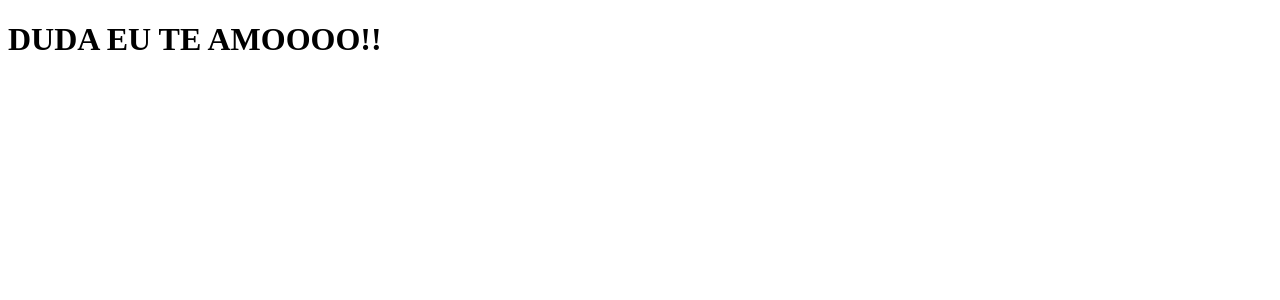
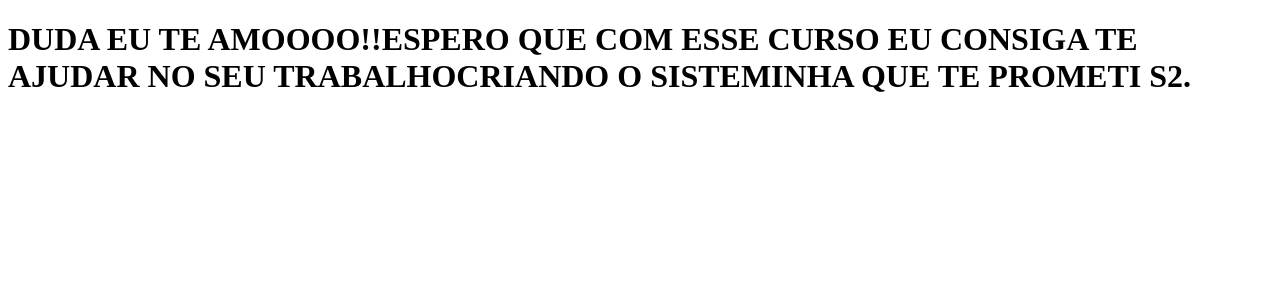
Before and after one commit to SergioRossan/curso.dev, a Next.js app: page / in a window 1280 px wide. Shown: the top 300 px of the page. Built offline with nearby package versions, Linux system fonts and the light colour scheme.

Commit message:
nova atualizacao da frase

```diff
--- a/pages/index.js
+++ b/pages/index.js
@@ -1,5 +1,7 @@
 function Home() {
-    return <h1>DUDA EU TE AMOOOO!!</h1>
+    return <h1>DUDA EU TE AMOOOO!!<b/>
+    ESPERO QUE COM ESSE CURSO EU CONSIGA TE AJUDAR NO SEU TRABALHO<b/>
+    CRIANDO O SISTEMINHA QUE TE PROMETI S2.</h1>
 }
 
 export default Home;
```
